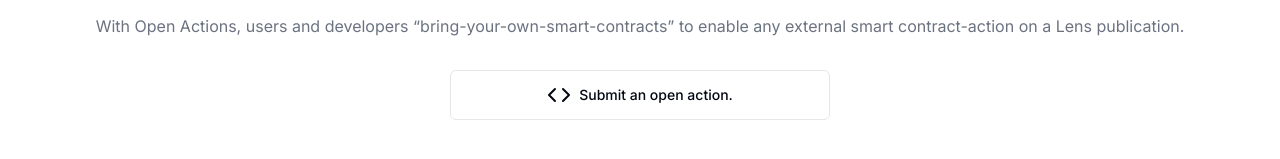
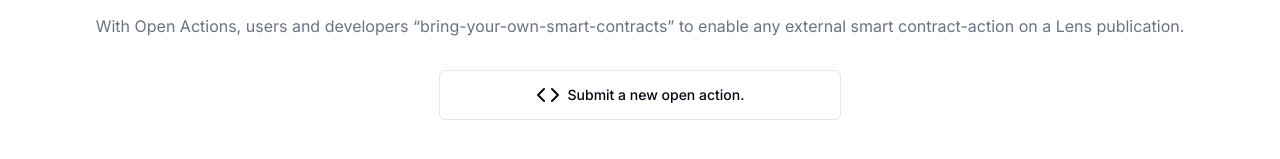
Before and after one commit to lens-protocol/open-actions-directory, a Next.js app: page / in a window 1280 px wide. Shown: the part 272-431 px from the top of the page. Built offline with nearby package versions, Linux system fonts and the light colour scheme.

Commit message:
minor update to button copy

```diff
--- a/app/page.tsx
+++ b/app/page.tsx
@@ -54,7 +54,7 @@
             rel="no-opener"
             href="https://github.com/lens-protocol/open-actions-directory/blob/main/open_actions_pr_template.md">
             <Code className="mr-2" />
-              Submit an open action.
+              Submit a new open action.
           </Link>
         </Button>
       </div>
```
